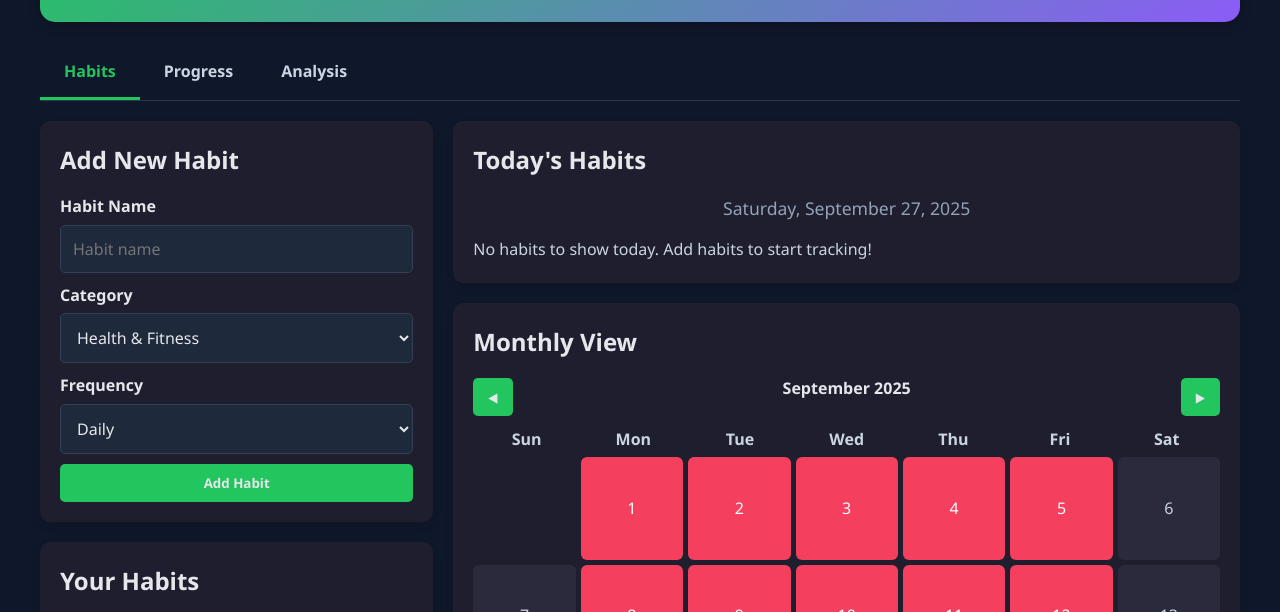
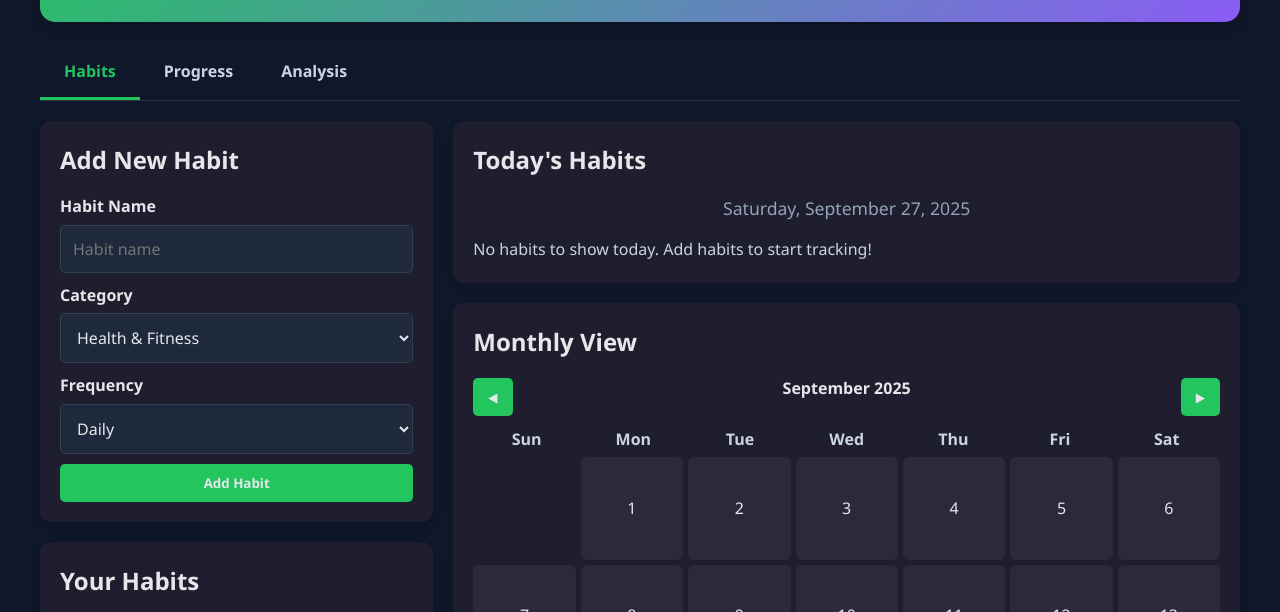
Before and after one commit to hamzasayed596/Habit-Tracker, a plain HTML site: page index.html in a window 1280 px wide. Shown: the part 150-762 px from the top of the page. Drawn offline with Linux system fonts and the light colour scheme.

Commit message:
Update style.css

```diff
--- a/style.css
+++ b/style.css
@@ -194,6 +194,7 @@ input, select {
     cursor: pointer;
     transition: all 0.2s ease;
     font-weight: 500;
+    color: var(--text-primary);
 }
 .calendar-day.empty {
     background: transparent;
@@ -204,8 +205,8 @@ input, select {
     color: white;
 }
 .calendar-day.missed {
-    background-color: var(--danger);
-    color: white;
+    background-color: var(--muted-bg);
+    color: var(--text-primary);
 }
 .calendar-day:hover {
     transform: scale(1);
```
